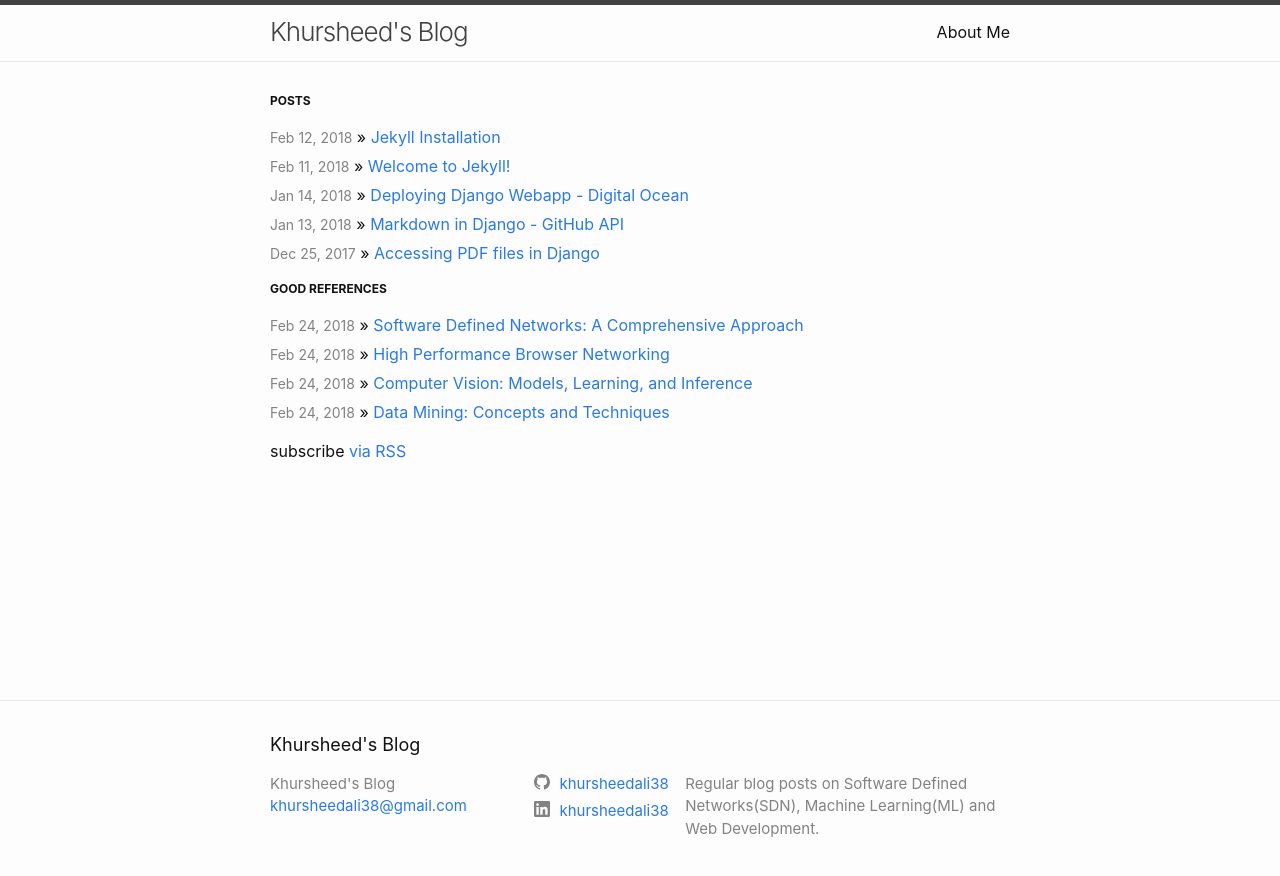
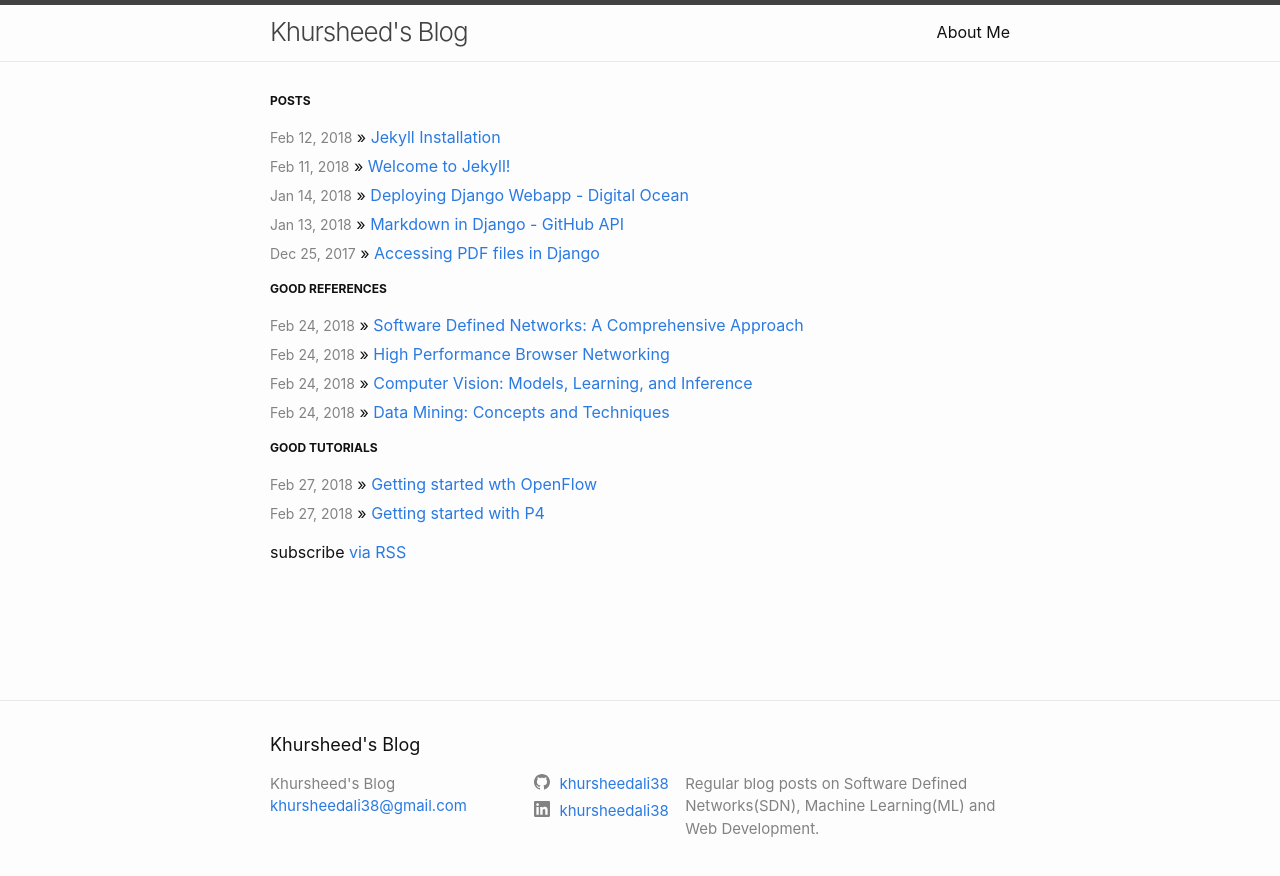
Before and after one commit to khursheedali38/khursheedali38.github.io, a Jekyll site: the page built from index.md, in a window 1280 px wide. Shown: the top 876 px of the page. Built offline with Jekyll 4.4.1, drawn with Linux system fonts in a browser that asks for light colours.

Commit message:
added relevant tutorials

```diff
--- /dev/null
+++ b/_includes/tuts.html
@@ -0,0 +1,8 @@
+<h3 class="post-list-heading">GOOD TUTORIALS</h3>
+    <ul class="post-list"><li><span class="post-meta">Feb 27, 2018</span> &raquo;
+      <a class="post-link" href="https://github.com/mininet/openflow-tutorial/wiki">
+        Getting started wth OpenFlow
+      </a></li><li><span class="post-meta">Feb 27, 2018</span> &raquo;
+      <a class="post-link" href="https://github.com/p4lang/tutorials">
+        Getting started with P4
+      </a></li></ul>
--- a/_layouts/home.html
+++ b/_layouts/home.html
@@ -28,6 +28,8 @@ layout: default
 
     {% include references.html %}
 
+    {% include tuts.html %}
+
     <p class="rss-subscribe">subscribe <a href="{{ "/feed.xml" | relative_url }}">via RSS</a></p>
   {%- endif -%}
 
```
